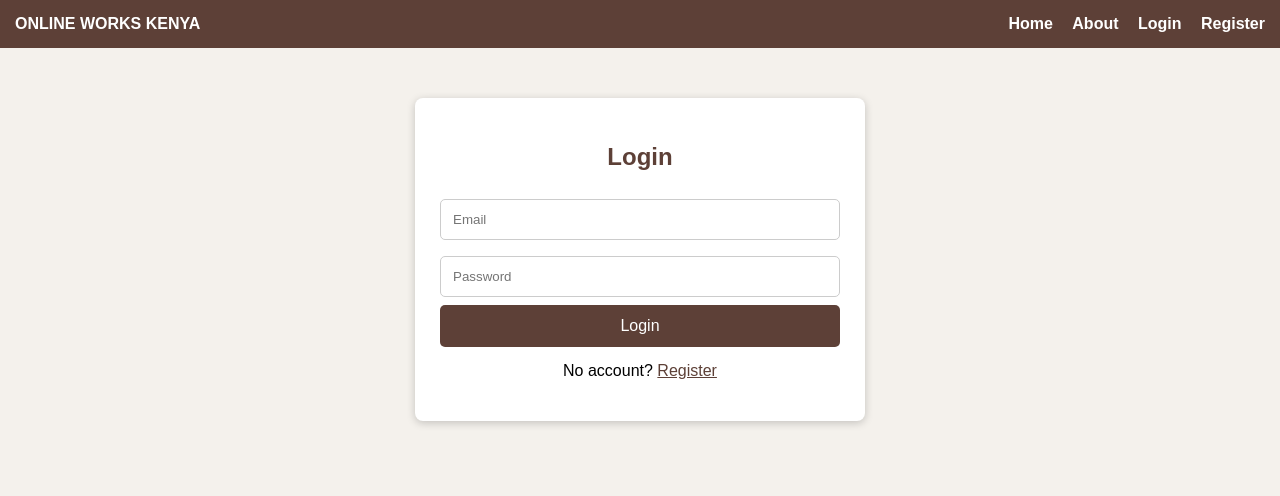
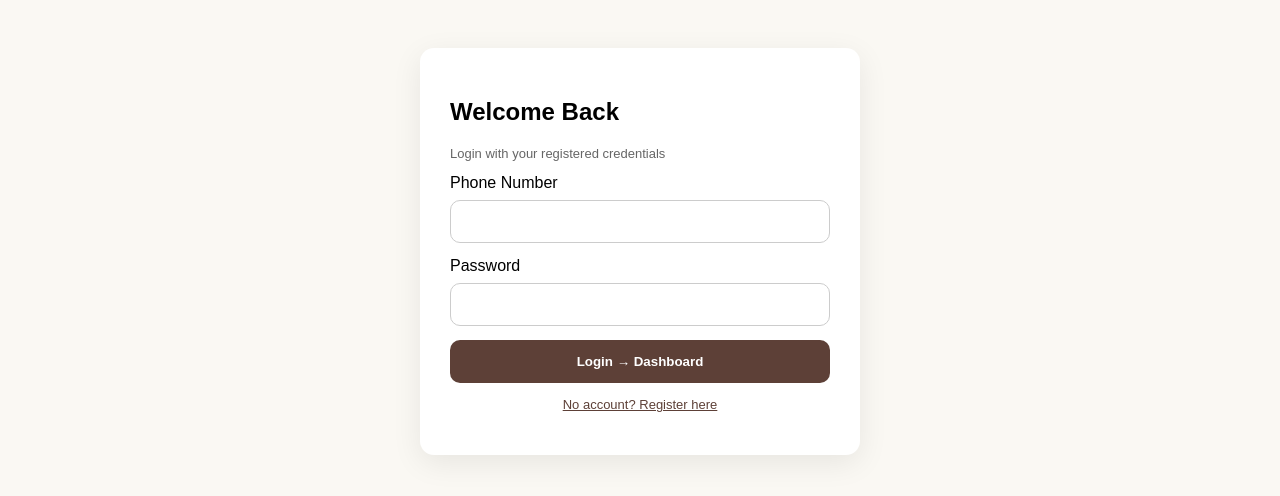
Before and after one commit to Gody-debug/work-_remotely_kenya, a website: page login.html in a window 1280 px wide. Drawn offline with Linux system fonts and the light colour scheme.

Commit message:
Revamp login page with new design and functionality

```diff
--- a/login.html
+++ b/login.html
@@ -2,45 +2,32 @@
 <html>
 <head>
 <meta charset="UTF-8"><meta name="viewport" content="width=device-width, initial-scale=1.0">
-<title>Login</title>
-<style>
-body{margin:0;font-family:Arial;background:#f4f1ec;}
-.header{background:#5D4037;color:white;padding:15px;display:flex;justify-content:space-between;align-items:center;}
-.header a{color:white;text-decoration:none;margin-left:15px;font-weight:bold;}
-.box{background:white;max-width:400px;margin:50px auto;padding:25px;border-radius:8px;box-shadow:0 2px 8px rgba(0,0,0,0.2);}
-input{width:100%;padding:12px;margin:8px 0;border:1px solid #ccc;border-radius:5px;box-sizing:border-box;}
-.btn{background:#5D4037;color:white;border:none;padding:12px;width:100%;border-radius:5px;cursor:pointer;font-size:16px;}
-.btn:hover{background:#3E2723;}
-h2{color:#5D4037;text-align:center;}
-.error{color:red;font-size:13px;display:none;}
-</style>
+<title>Login - WorkRemote</title>
 </head>
-<body>
-<div class="header">
-<div><b>ONLINE WORKS KENYA</b></div>
-<div><a href="index.html">Home</a> <a href="about.html">About</a> <a href="login.html">Login</a> <a href="register.html">Register</a></div>
-</div>
-<div class="box">
-<h2>Login</h2>
-<input id="email" type="email" placeholder="Email">
-<input id="pass" type="password" placeholder="Password">
-<p id="error" class="error"></p>
-<button class="btn" onclick="login()">Login</button>
-<p style="text-align:center;margin-top:15px;">No account? <a href="register.html" style="color:#5D4037;">Register</a></p>
+<body style="font-family:Arial; background:#FAF8F3; display:flex; justify-content:center; padding:40px;">
+<div style="background:white; max-width:380px; width:100%; padding:30px; border-radius:14px; box-shadow:0 8px 30px rgba(0,0,0,0.08);">
+<h2>Welcome Back</h2>
+<p style="color:#666; font-size:13px;">Login with your registered credentials</p>
+<label>Phone Number</label>
+<input id="phone" style="width:100%; padding:13px; border-radius:10px; border:1px solid #ccc; margin:8px 0 14px 0; box-sizing:border-box;">
+<label>Password</label>
+<input id="pass" type="password" style="width:100%; padding:13px; border-radius:10px; border:1px solid #ccc; margin:8px 0 14px 0; box-sizing:border-box;">
+<button onclick="doLogin()" style="background:#5D4037; color:white; border:none; padding:14px; width:100%; border-radius:10px; font-weight:bold; cursor:pointer;">Login → Dashboard</button>
+<p style="font-size:13px; text-align:center; margin-top:14px;"><a href="register.html" style="color:#5D4037;">No account? Register here</a></p>
+<p id="err" style="color:red; font-size:13px;"></p>
 </div>
 <script>
-function login(){
-var email=document.getElementById('email').value.trim().toLowerCase();
-var pass=document.getElementById('pass').value;
-var err=document.getElementById('error');
-var users=JSON.parse(localStorage.getItem('owk_users')||'[]');
-var found=users.find(u=>u.email===email && u.pass===pass);
-if(!found){
-err.textContent='Wrong email or password, or account does not exist!'; err.style.display='block'; return;
-}
-err.style.display='none';
-alert('Login successful!');
-window.location.href='index.html';
+function doLogin(){
+ let phone=document.getElementById('phone').value.trim();
+ let pass=document.getElementById('pass').value.trim();
+ let saved=JSON.parse(localStorage.getItem('workremote_user')||'{}');
+ // also check if activated
+ let activated=localStorage.getItem('workremote_paid')==='yes';
+ if(!saved.phone){ document.getElementById('err').innerText="No account found on this device. Please register first."; return; }
+ if(saved.phone!==phone && '254'+phone.substring(1)!==saved.phone && phone!==saved.phone){ document.getElementById('err').innerText="Phone not matching registered phone: "+saved.phone; return; }
+ if(saved.password!==pass){ document.getElementById('err').innerText="Wrong password. You set it during registration."; return; }
+ if(!activated){ location.href='payment.html?phone='+phone; return; }
+ location.href='dashboard.html';
 }
 </script>
 </body>
```
